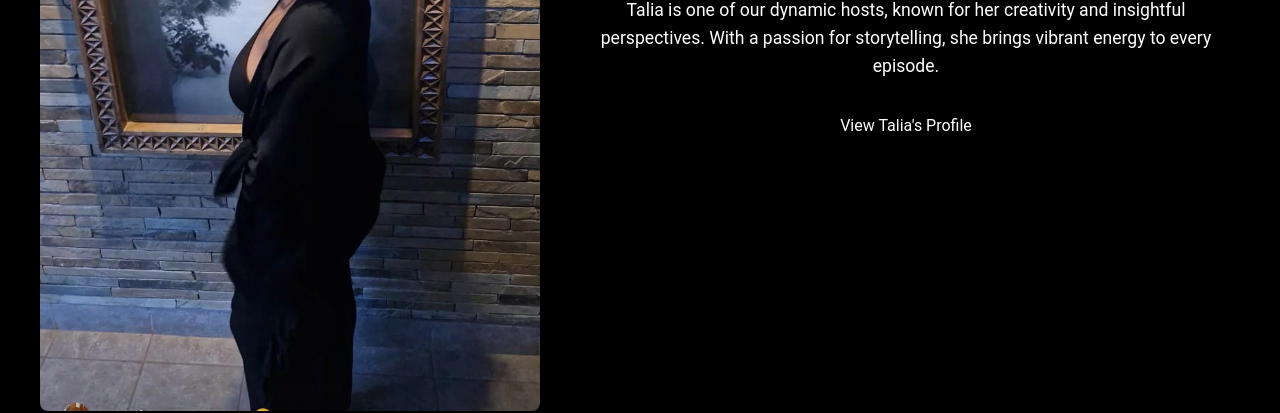
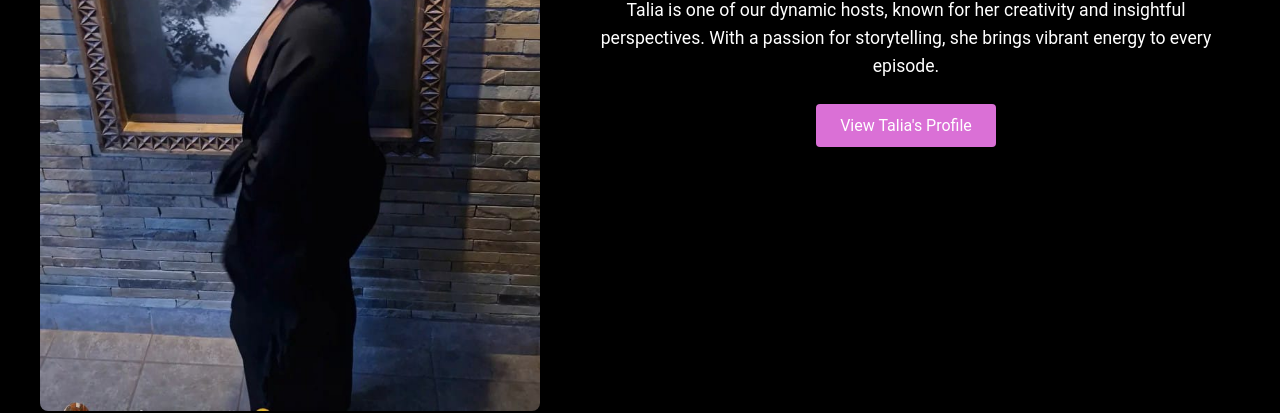
Before and after one commit to Vlo-tech/Third-Opinion-Podcast-, a plain HTML site: page hosts page/index2.html in a window 1280 px wide. Shown: the part 418-831 px from the top of the page. Drawn offline with Linux system fonts and the light colour scheme.

Commit message:
Color for links hosts page

```diff
--- a/hosts page/stylo.css
+++ b/hosts page/stylo.css
@@ -248,7 +248,7 @@ main {
 
 .host-link {
     display: inline-block;
-    background-color: var(--button-color);
+    background-color:#DA70D6;
     color: var(--bg-color);
     padding: 0.75rem 1.5rem;
     border-radius: 4px;
```
